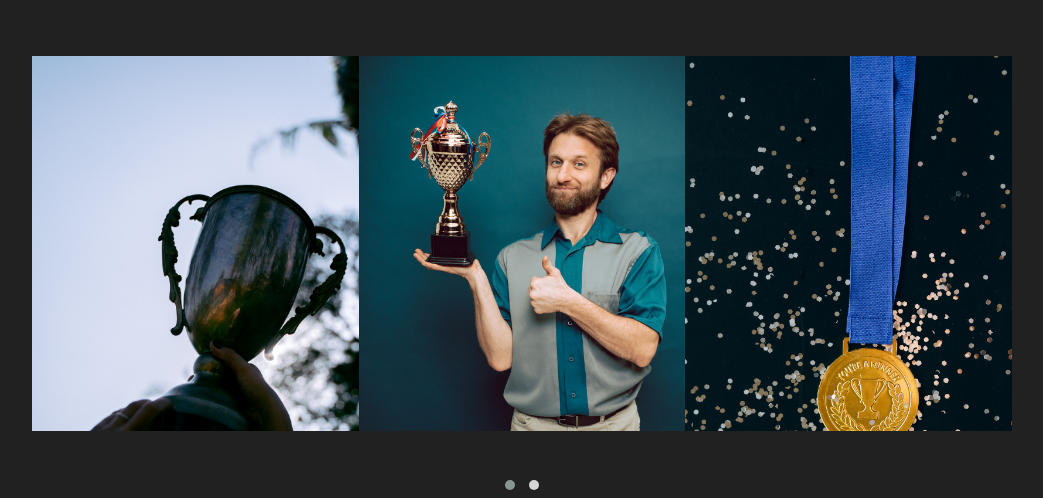
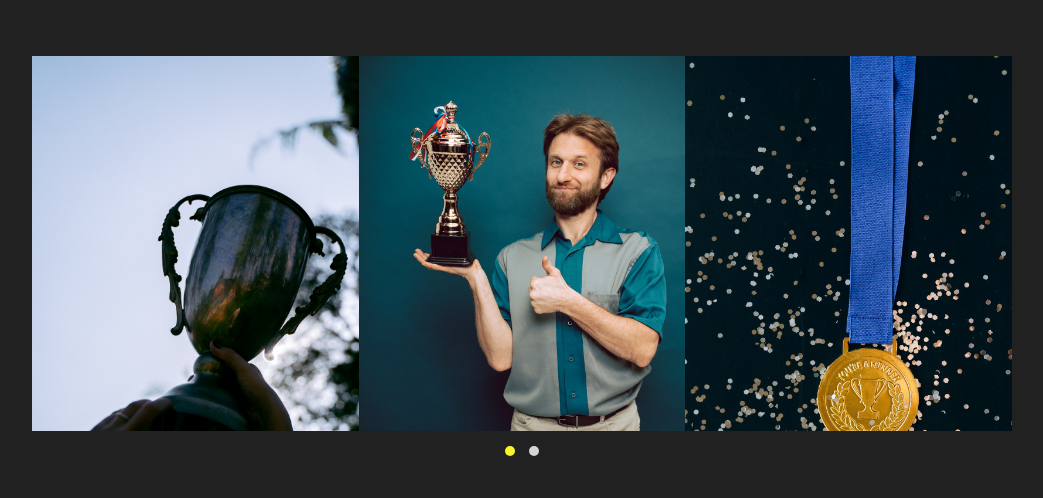
Before and after one commit to duhanmeric/photographer, a React (Create React App) app: page / in a window 1280 px wide. Shown: the part 3058-3556 px from the top of the page, without its empty margins (118-1161 px from the left). After the commit the page ends 3525 px from the top, so only its background shows below. Built offline with nearby package versions, Linux system fonts and the light colour scheme.

Commit message:
carousel fix

```diff
--- a/src/App.css
+++ b/src/App.css
@@ -142,3 +142,7 @@ nav ul li:nth-of-type(2) {
   width: 375px;
   height: 375px;
 }
+
+.owl-dot.active span {
+  background-color: #f8f32b !important;
+}
--- a/src/components/Prices.js
+++ b/src/components/Prices.js
@@ -35,9 +35,9 @@ export default function Prices() {
         MY <span style={{ fontWeight: "bold" }}>PRIZES</span>
       </h1>
       <div className="row mx-auto">
-        <OwlCarousel items={3} className="owl-theme p-0" nav margin={0}>
+        <OwlCarousel items={3} className="owl-theme p-0" dotsEach={true}>
           {images.map((img) => (
-            <div className="col-md-4">
+            <div className="col-md-4" key={img.id}>
               <img src={img.url} alt={img.alt} />
             </div>
           ))}
```
